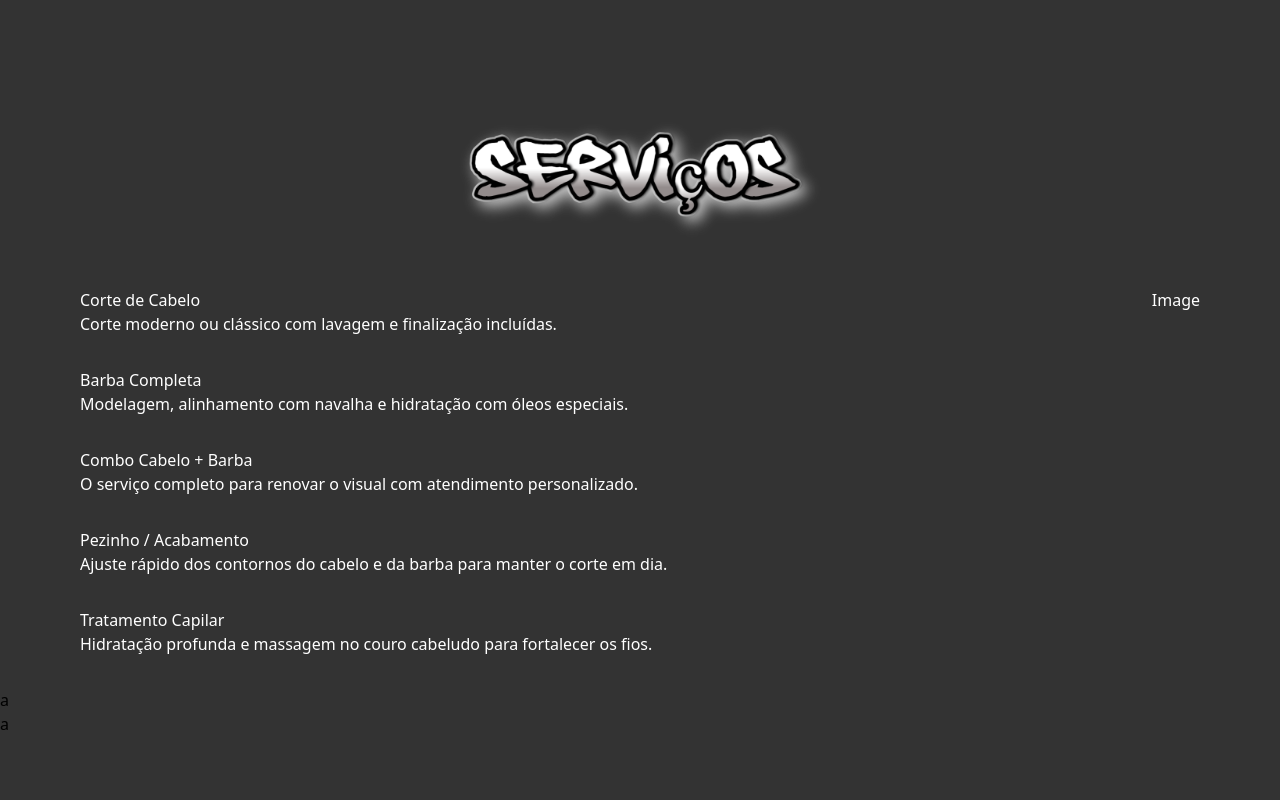
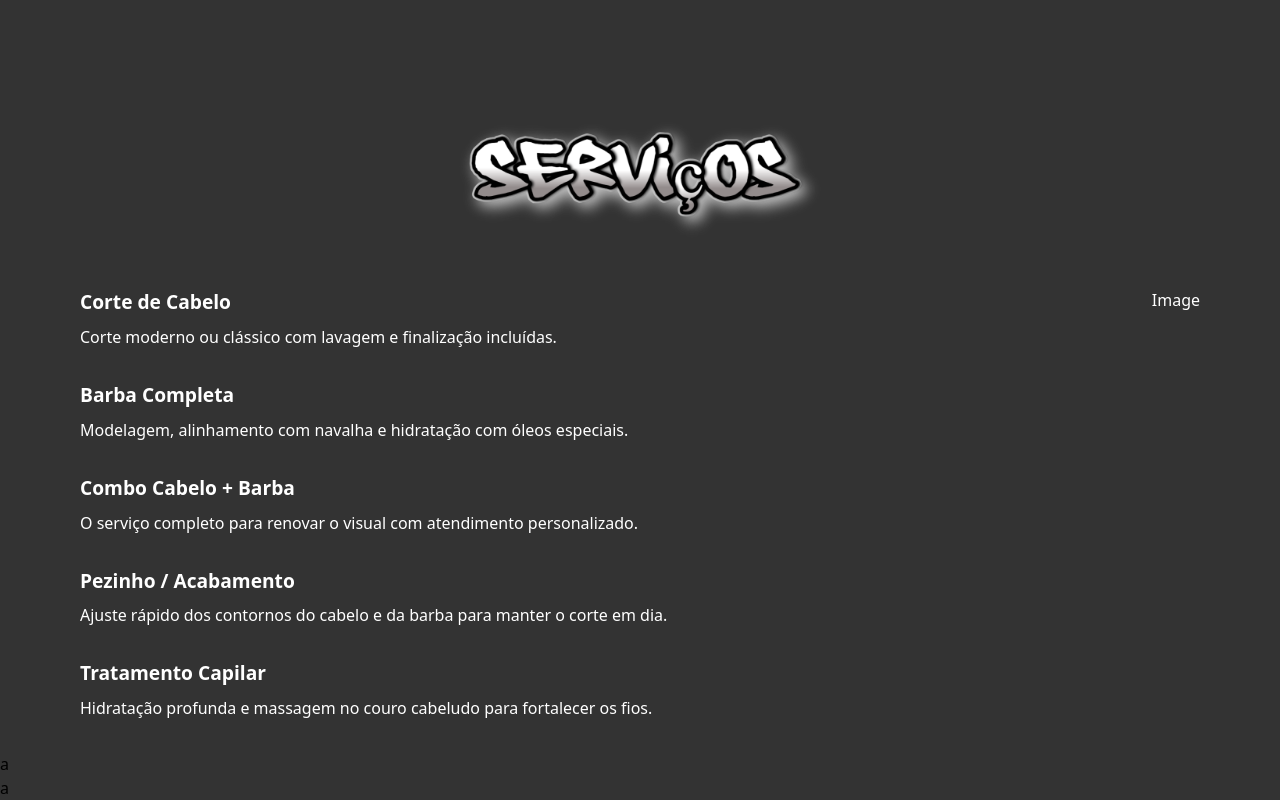
Before and after one commit to NogueiraLuis/Streetbarber, a Next.js app: page / in a window 1280 px wide. Shown: the part 617-1417 px from the top of the page. Before the commit the page ends 1353 px from the top, so only its background shows below. Built offline with nearby package versions, Linux system fonts and the light colour scheme.

Commit message:
SERVICOS COMPLETA

```diff
--- a/app/globals.css
+++ b/app/globals.css
@@ -85,8 +85,21 @@ body {
     color: #fff;
 }
 
-.info-servicos {
+.tipo-servicos {
     display: flex;
     flex-direction: column;
     gap: 2rem;
 }
+
+.cardProduto{
+    display: flex;
+    flex-direction: column;
+    gap: 0.5rem;
+}
+
+.title-servico {
+    font-size: larger;
+    font-weight: bold;
+}
+
+/* =====  */
--- a/app/page.tsx
+++ b/app/page.tsx
@@ -106,19 +106,17 @@ export default function HomePage() {
           </div>
 
           <div className="container-servicos">
-            <section className="info-servicos">
+            <section className="tipo-servicos">
               {servicos.map((item) => (
                 <CardServicos
-                key={item.id}
-                id={item.id}
-                title={item.title}
-                info={item.info}
+                  key={item.id}
+                  id={item.id}
+                  title={item.title}
+                  info={item.info}
                 />
               ))}
             </section>
-            <section className="image-servicos">
-              Image
-            </section>
+            <section className="image-servicos">Image</section>
           </div>
         </section>
         <section className="equipe">a</section>
--- a/components/servicos.tsx
+++ b/components/servicos.tsx
@@ -6,7 +6,7 @@ interface CardProps {
 
 export default function CardServicos({ title, info, id }: CardProps) {
     return (
-        <div>
+        <div className="cardProduto">
             <h2 className="title-servico">{title}</h2>
             <p className="info-servico">{info}</p>
         </div>
```
